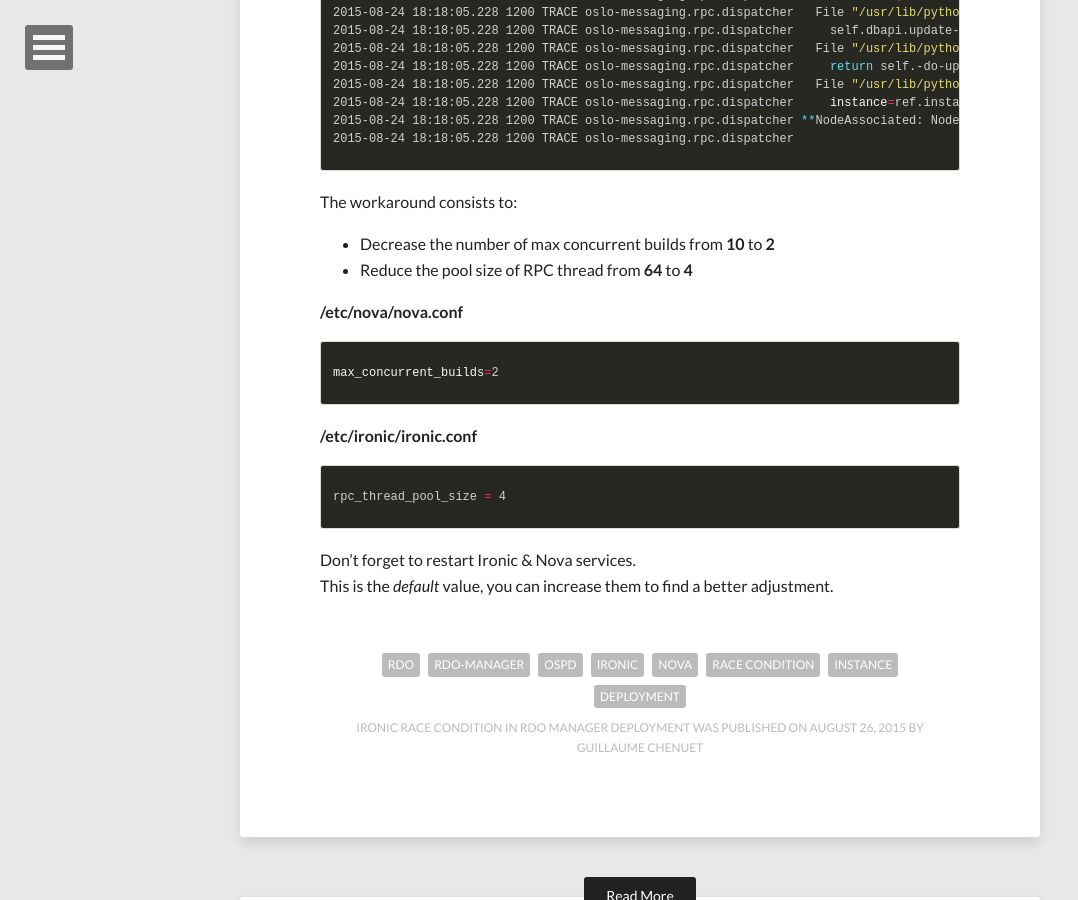
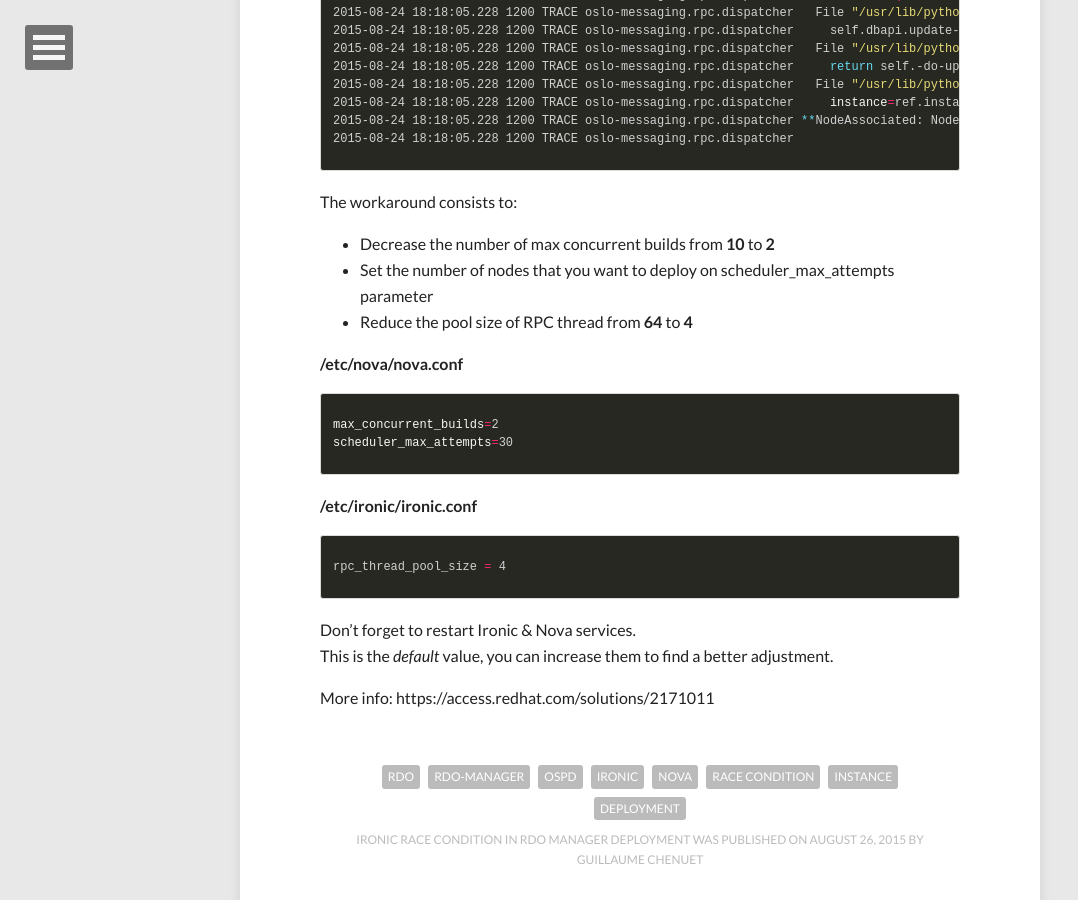
Before and after one commit to gchenuet/gchenuet.github.io, a Jekyll site: the page built from _posts/2015-08-26-ironic-race-condition-rdo-manager.markdown, in a window 1280 px wide and 900 px high, scrolled down 860 px. Shown: the whole window, without its empty margins (0-1078 px from the left). Built offline with Jekyll 4.4.1, drawn with Linux system fonts in a browser that asks for light colours; nearby versions of some CDN libraries; some of the changed text lies outside the part shown.

Commit message:
Adding informations about Ironic race condition

```diff
--- a/_posts/2015-08-26-ironic-race-condition-rdo-manager.markdown
+++ b/_posts/2015-08-26-ironic-race-condition-rdo-manager.markdown
@@ -40,11 +40,14 @@
 
 The workaround consists to:
 *    Decrease the number of max concurrent builds from **10** to **2**
+*    Set the number of nodes that you want to deploy on scheduler_max_attempts
+     parameter
 *    Reduce the pool size of RPC thread from **64** to **4**
 
 **/etc/nova/nova.conf**
 {% highlight bash %}
 max_concurrent_builds=2
+scheduler_max_attempts=30
 {% endhighlight %}
 
 **/etc/ironic/ironic.conf**
@@ -52,5 +55,8 @@
 rpc_thread_pool_size = 4
 {% endhighlight %}
 
+
 Don't forget to restart Ironic & Nova services.
 This is the _default_ value, you can increase them to find a better adjustment.
+
+More info: https://access.redhat.com/solutions/2171011
```
